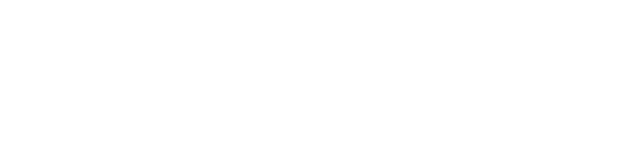
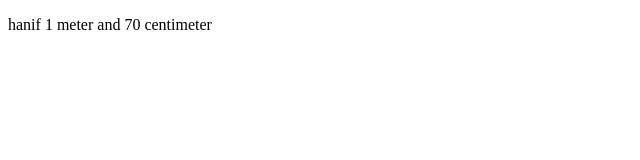
Before and after one commit to PrizmaticZenith/WEB2, a plain HTML site: page index.html in a window 1280 px wide. Shown: the whole page, without its empty margins (0-640 px from the left). Drawn offline with Linux system fonts and the light colour scheme.

Commit message:
Update index.html

```diff
--- a/index.html
+++ b/index.html
@@ -6,5 +6,6 @@
     <title>Document</title>
 </head>
 <body>
+    <p>hanif 1 meter and 70 centimeter</p>
 </body>
 </html>
```
